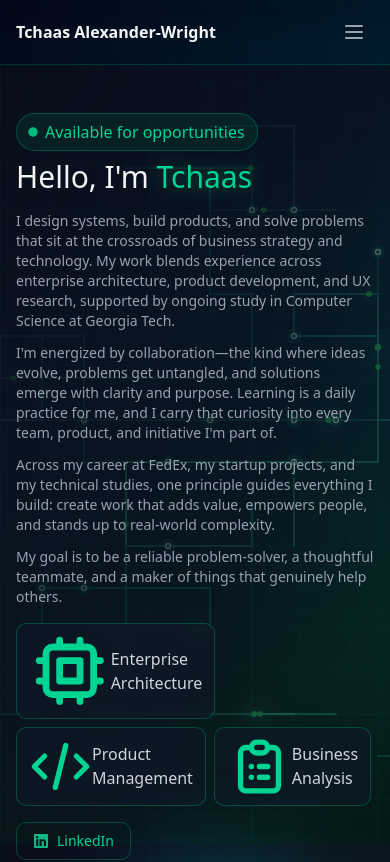
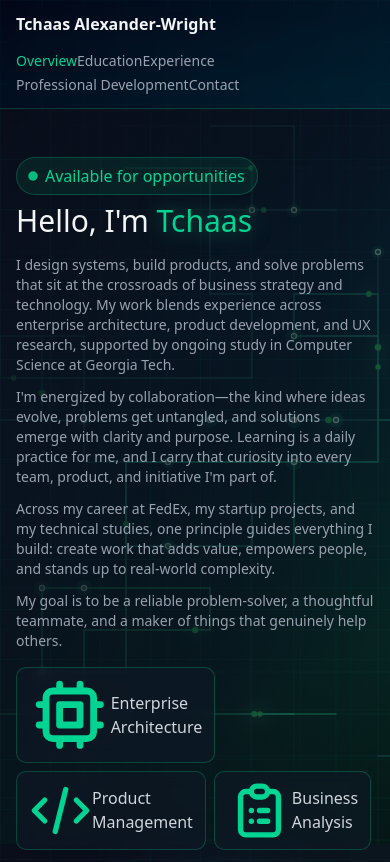
Before and after one commit to Tchaas/Tchaasdigitalresume, a React (Vite) app: page / in a window 390 px wide. Shown: the top 862 px of the page. Built offline with nearby package versions, Linux system fonts and the light colour scheme.

Commit message:
Remove dropdown nav and increase header link spacing

```diff
--- a/src/components/Header.tsx
+++ b/src/components/Header.tsx
@@ -1,11 +1,7 @@
-import { motion, AnimatePresence } from "framer-motion";
-import { Menu, X } from "lucide-react";
-import { useState } from "react";
+import { motion } from "framer-motion";
 import { NavLink } from "react-router-dom";
 
 export function Header() {
-  const [mobileMenuOpen, setMobileMenuOpen] = useState(false);
-
   const navItems = [
     { to: "/", label: "Overview" },
     { to: "/education", label: "Education" },
@@ -14,14 +10,10 @@ export function Header() {
     { to: "/contact", label: "Contact" },
   ];
 
-  const handleNavClick = () => {
-    setMobileMenuOpen(false);
-  };
-
   return (
     <header className="bg-[#0a0e1a]/95 backdrop-blur-sm border-b border-emerald-500/20 sticky top-0 z-50">
       <div className="max-w-7xl mx-auto px-4 sm:px-6 py-3 sm:py-4">
-        <div className="flex items-center justify-between gap-3">
+        <div className="flex flex-col lg:flex-row lg:items-center lg:justify-between gap-3 sm:gap-4">
           {/* Logo/Name - Left Side */}
           <motion.div
             whileHover={{ scale: 1.02 }}
@@ -29,15 +21,14 @@ export function Header() {
           >
             <NavLink
               to="/"
-              onClick={handleNavClick}
               className="text-gray-100 font-semibold text-base sm:text-lg truncate max-w-[180px] sm:max-w-none block"
             >
               Tchaas Alexander-Wright
             </NavLink>
           </motion.div>
 
-          {/* Desktop Navigation */}
-          <nav className="hidden lg:flex items-center justify-end gap-4 xl:gap-6 flex-wrap">
+          {/* Header Navigation */}
+          <nav className="flex items-center gap-x-5 gap-y-2 sm:gap-x-7 flex-wrap">
             {navItems.map((item) => (
               <motion.div
                 key={item.to}
@@ -47,7 +38,7 @@ export function Header() {
                 <NavLink
                   to={item.to}
                   className={({ isActive }) =>
-                    `text-sm xl:text-base font-medium transition-colors whitespace-nowrap block ${
+                    `text-sm xl:text-base font-medium transition-colors whitespace-nowrap block py-1 ${
                       isActive
                         ? "text-emerald-400"
                         : "text-gray-400 hover:text-emerald-300"
@@ -59,56 +50,7 @@ export function Header() {
               </motion.div>
             ))}
           </nav>
-
-          {/* Mobile Menu Button */}
-          <motion.button
-            whileTap={{ scale: 0.95 }}
-            onClick={() => setMobileMenuOpen(!mobileMenuOpen)}
-            className="lg:hidden p-2 text-gray-400 hover:text-emerald-400 transition-colors rounded-lg hover:bg-emerald-500/5"
-            aria-label="Toggle menu"
-          >
-            {mobileMenuOpen ? <X className="w-6 h-6" /> : <Menu className="w-6 h-6" />}
-          </motion.button>
         </div>
-
-        {/* Mobile Menu Dropdown */}
-        <AnimatePresence>
-          {mobileMenuOpen && (
-            <motion.nav
-              initial={{ opacity: 0, height: 0 }}
-              animate={{ opacity: 1, height: "auto" }}
-              exit={{ opacity: 0, height: 0 }}
-              transition={{ duration: 0.2 }}
-              className="lg:hidden overflow-hidden"
-            >
-              <div className="mt-4 pb-4 space-y-1">
-                {navItems.map((item, index) => (
-                  <motion.div
-                    key={item.to}
-                    initial={{ opacity: 0, x: -20 }}
-                    animate={{ opacity: 1, x: 0 }}
-                    transition={{ delay: index * 0.05 }}
-                    whileTap={{ scale: 0.98 }}
-                  >
-                    <NavLink
-                      to={item.to}
-                      onClick={handleNavClick}
-                      className={({ isActive }) =>
-                        `w-full px-2 py-2 text-left font-medium transition-colors block ${
-                          isActive
-                            ? "text-emerald-400"
-                            : "text-gray-400 hover:text-emerald-300"
-                        }`
-                      }
-                    >
-                      {item.label}
-                    </NavLink>
-                  </motion.div>
-                ))}
-              </div>
-            </motion.nav>
-          )}
-        </AnimatePresence>
       </div>
     </header>
   );
```
